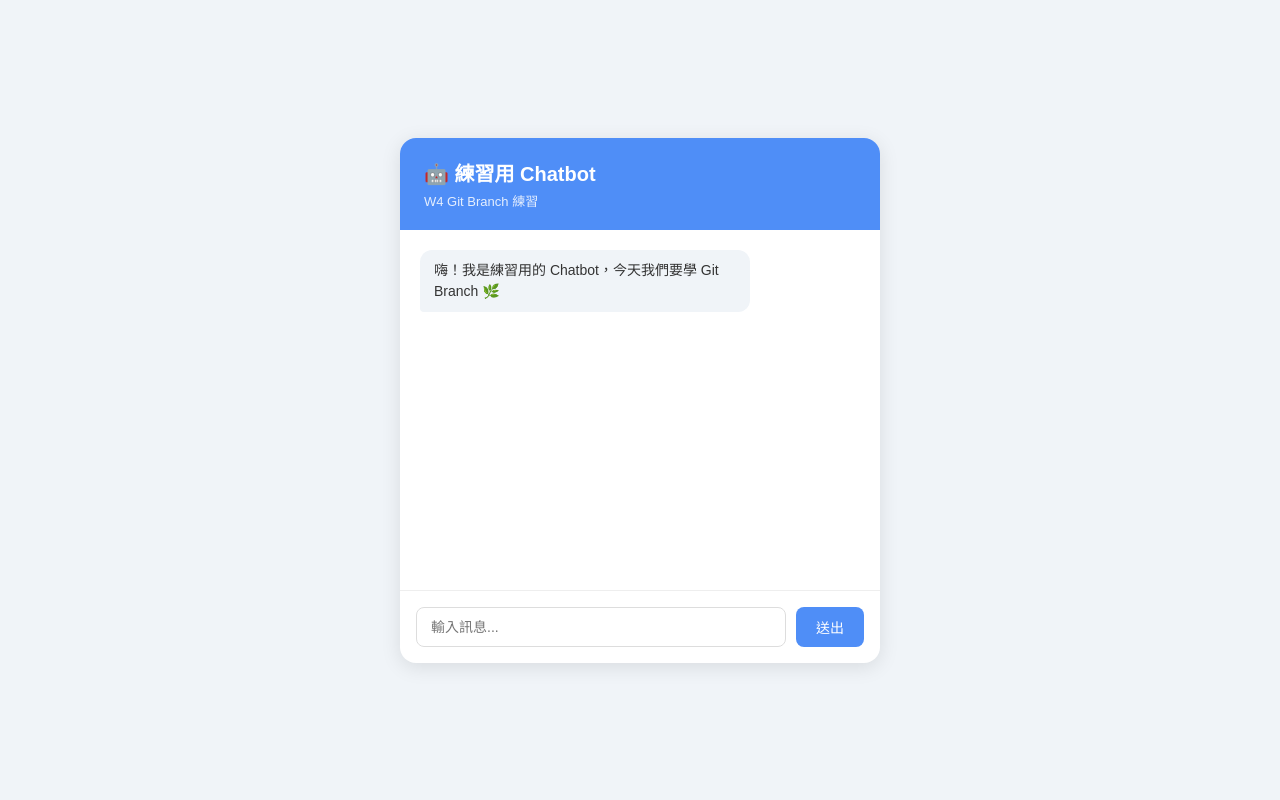
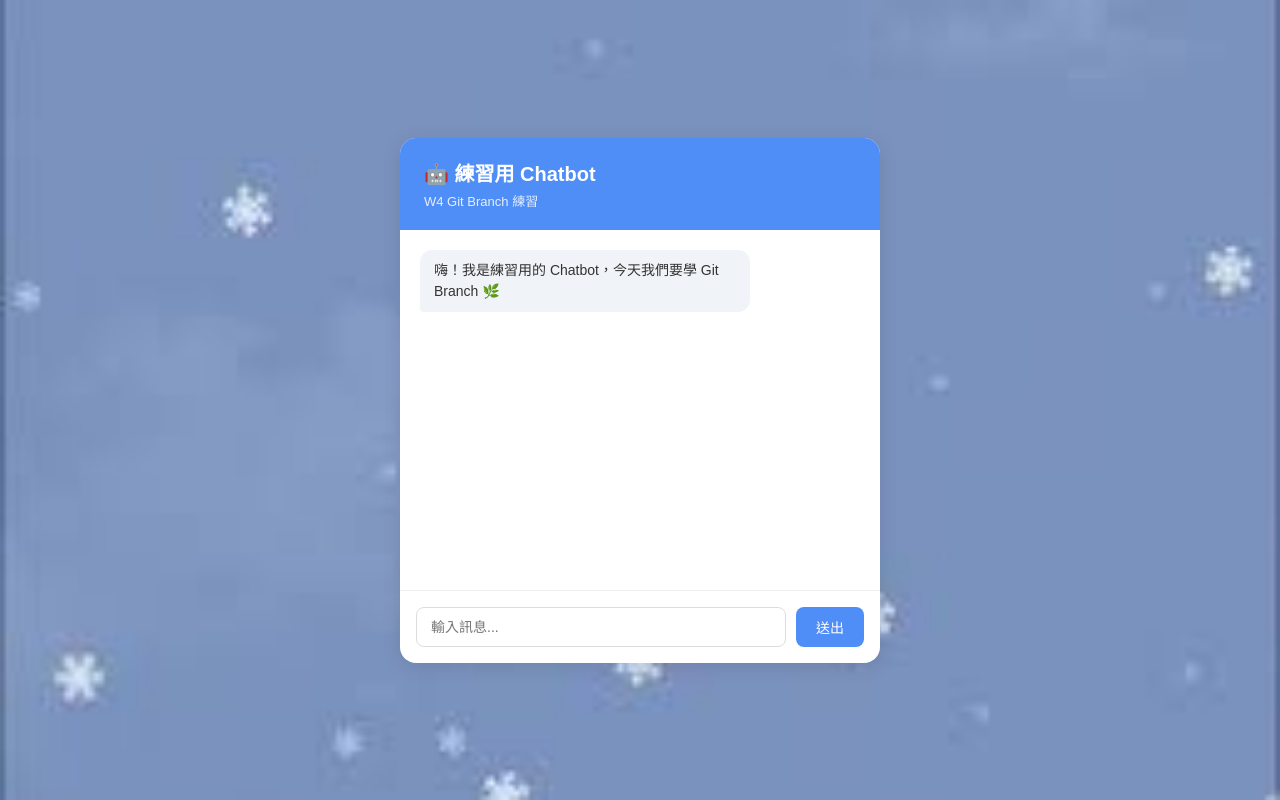
Before and after one commit to D1223719/w4-collab-group3, a plain HTML site: page index.html in a window 1280 px wide. Drawn offline with Linux system fonts and the light colour scheme.

Commit message:
0318-background

```diff
--- a/style.css
+++ b/style.css
@@ -3,12 +3,16 @@
    學生練習：修改顏色、字體大小等
    ============================ */
 
-* { box-sizing: border-box; margin: 0; padding: 0; }
+* {
+  box-sizing: border-box;
+  margin: 0;
+  padding: 0;
+}
 
 body {
   font-family: 'Noto Sans TC', sans-serif;
   /* 練習：把背景色改成你喜歡的顏色 */
-  background-color: #f0f4f8;
+  background: url('background.jpg') center/cover fixed;
   display: flex;
   justify-content: center;
   align-items: center;
@@ -18,7 +22,7 @@ body {
 .container {
   background: white;
   border-radius: 16px;
-  box-shadow: 0 4px 20px rgba(0,0,0,0.1);
+  box-shadow: 0 4px 20px rgba(0, 0, 0, 0.1);
   width: 480px;
   max-width: 95vw;
   overflow: hidden;
@@ -31,8 +35,15 @@ header {
   padding: 20px 24px;
 }
 
-header h1 { font-size: 20px; }
-header .subtitle { font-size: 13px; opacity: 0.85; margin-top: 4px; }
+header h1 {
+  font-size: 20px;
+}
+
+header .subtitle {
+  font-size: 13px;
+  opacity: 0.85;
+  margin-top: 4px;
+}
 
 #chat-box {
   height: 360px;
```
Also changed, not shown: background.jpg (added).
